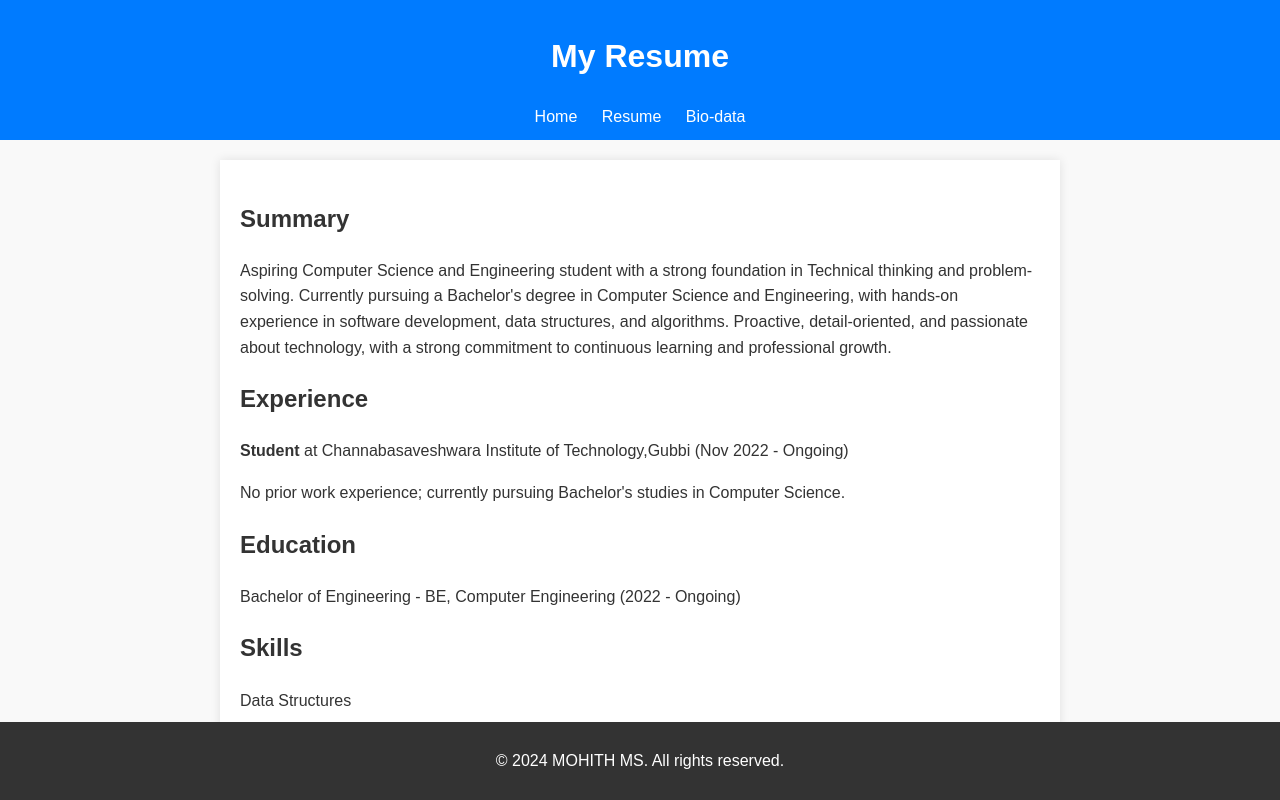
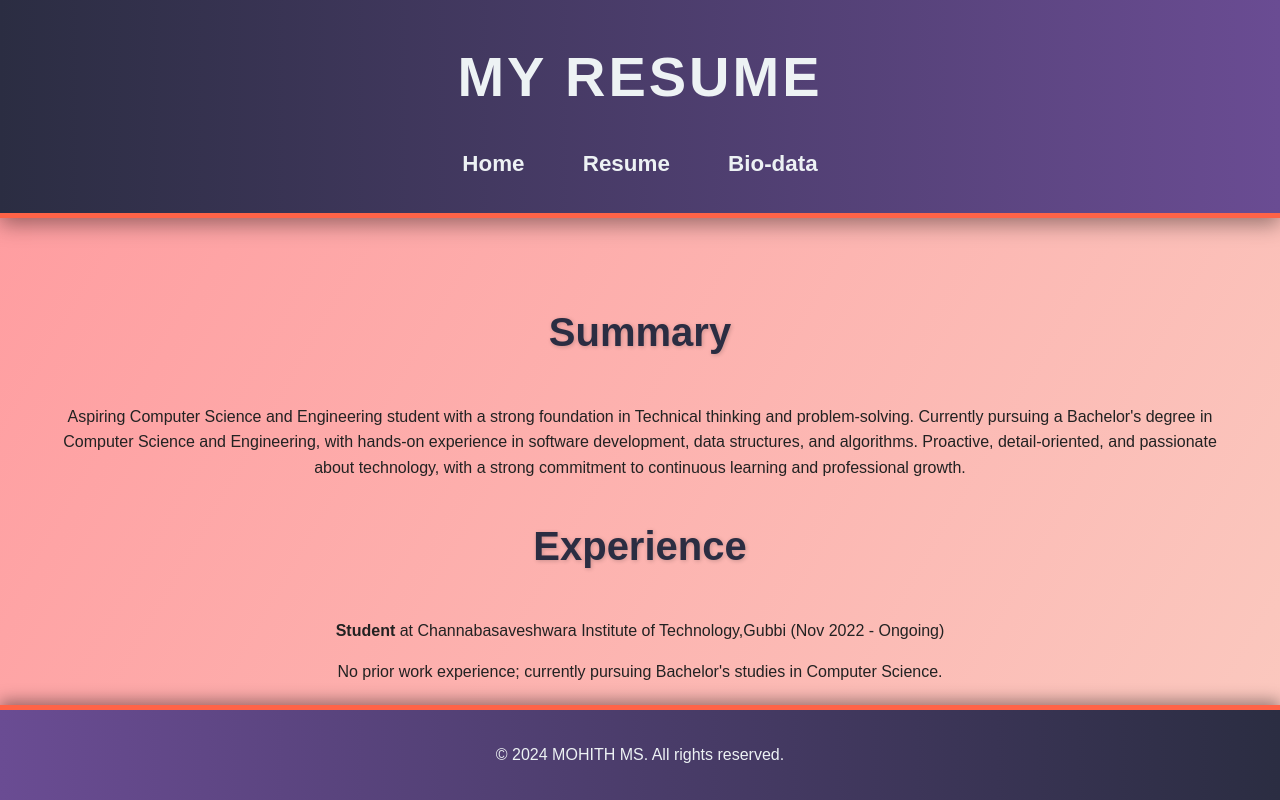
Before and after one commit to Mohith21504/resume_website1, a plain HTML site: page resume.html in a window 1280 px wide. Shown: the top 800 px of the page. Drawn offline with Linux system fonts and the light colour scheme.

Commit message:
Update styles.css

```diff
--- a/styles.css
+++ b/styles.css
@@ -1,43 +1,94 @@
 body {
-    font-family: Arial, sans-serif;
-    line-height: 1.6;
-    background: #f9f9f9;
-    color: #333;
-    margin: 0;
-    padding: 0;
+margin: 0;
+font-family: 'Arial', sans-serif;
+background: linear-gradient(120deg, #ff9a9e, #fad0c4);
+color: #222;
+line-height: 1.6;
 }
-
+nav {
+margin-top: 1.5em;
+}
+nav a {
+color: #edf2f4;
+text-decoration: none;
+margin: 0 1em;
+font-size: 1.3em;
+transition: color 0.3s ease, transform 0.2s ease;
+}
+nav a:hover {
+color: #ff6347;
+transform: scale(1.1);
+}
+main {
+padding: 3em;
+text-align: center;
+animation: fadeIn 1.5s ease;
+}
+@keyframes fadeIn {
+from { opacity: 0; transform: translateY(30px); }
+to { opacity: 1; transform: translateY(0); }
+}
+main h2 {
+font-size: 2.5em;
+color: #2b2d42;
+margin-bottom: 1em;
+text-shadow: 1px 1px 4px rgba(0, 0, 0, 0.2);
+}
 header {
-    background: #007BFF;
-    color: white;
-    padding: 10px 0;
-    text-align: center;
+background: linear-gradient(90deg, #2b2d42, #6a4c93);
+color: #edf2f4;
+padding: 2em 0;
+text-align: center;
+box-shadow: 0 6px 20px rgba(0, 0, 0, 0.4);
+border-bottom: 5px solid #ff6347;
 }
-
-header nav a {
-    color: white;
-    margin: 0 10px;
-    text-decoration: none;
+header h1 {
+margin: 0;
+font-size: 3.5em;
+font-weight: 700;
+text-transform: uppercase;
+animation: glow 2s infinite alternate;
+letter-spacing: 3px;
 }
-
-header nav a:hover {
-    text-decoration: underline;
+nav {
+margin-top: 1.5em;
 }
-
-main {
-    padding: 20px;
-    background: white;
-    margin: 20px auto;
-    max-width: 800px;
-    box-shadow: 0 0 10px rgba(0, 0, 0, 0.1);
+nav a {
+color: #edf2f4;
+text-decoration: none;
+margin: 0 1.2em;
+font-size: 1.4em;
+font-weight: bold;
+transition: color 0.3s ease, transform 0.2s ease;
 }
-
+nav a:hover {
+color: #ff7f50;
+transform: scale(1.1) translateY(-3px);
+}
 footer {
-    text-align: center;
-    background: #333;
-    color: white;
-    padding: 10px 0;
-    position: fixed;
-    bottom: 0;
-    width: 100%;
+background: linear-gradient(90deg, #6a4c93, #2b2d42);
+color: #edf2f4;
+text-align: center;
+padding: 2em 0;
+position: fixed;
+bottom: 0;
+width: 100%;
+box-shadow: 0 -4px 15px rgba(0, 0, 0, 0.4);
+border-top: 5px solid #ff6347;
 }
+footer p {
+margin: 0;
+font-size: 1em;
+font-weight: 500;
+}
+footer a {
+color: #ff7f50;
+text-decoration: none;
+font-size: 1.2em;
+font-weight: bold;
+transition: color 0.3s ease;
+}
+footer a:hover {
+text-decoration: underline;
+color: #f4a261;
+}
```
